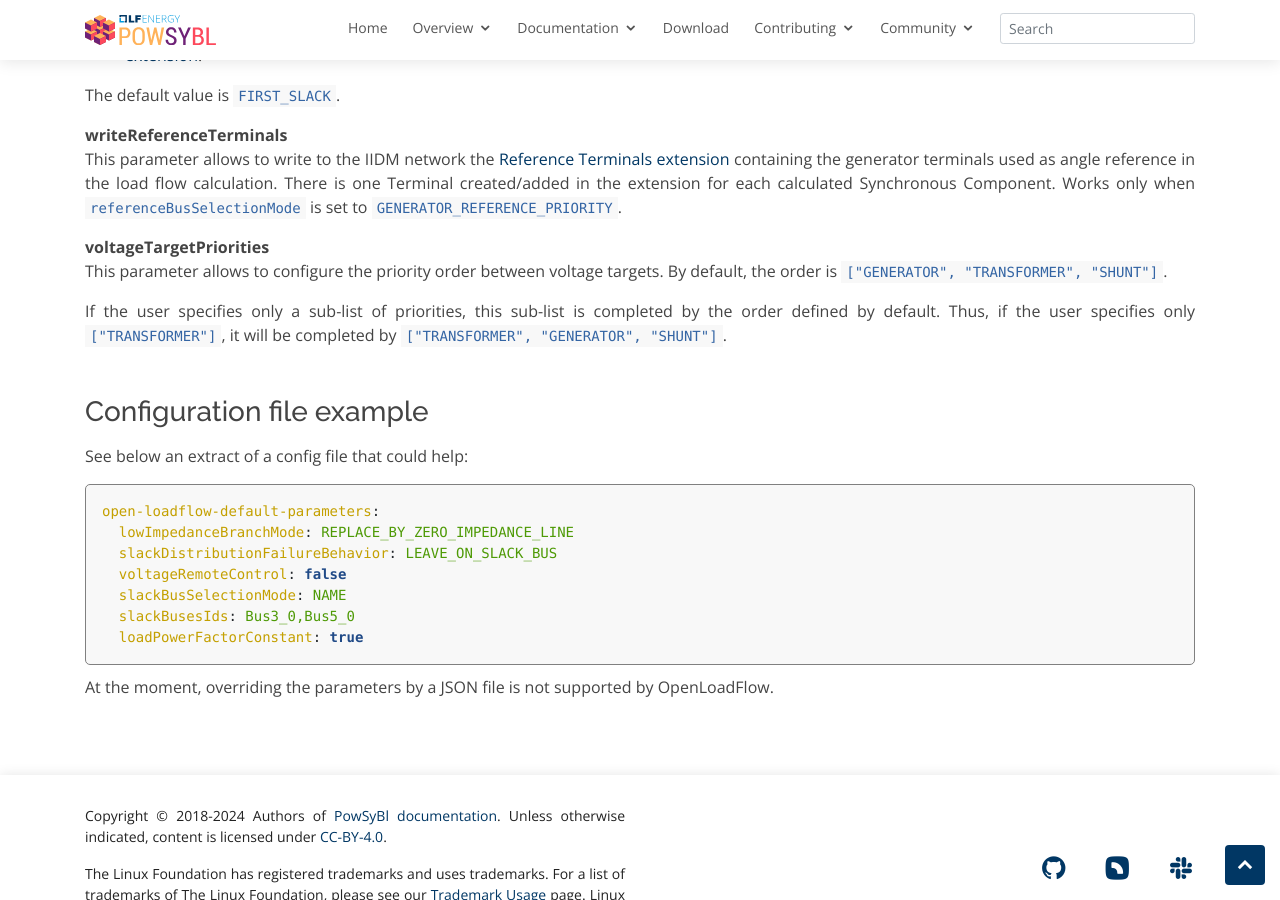
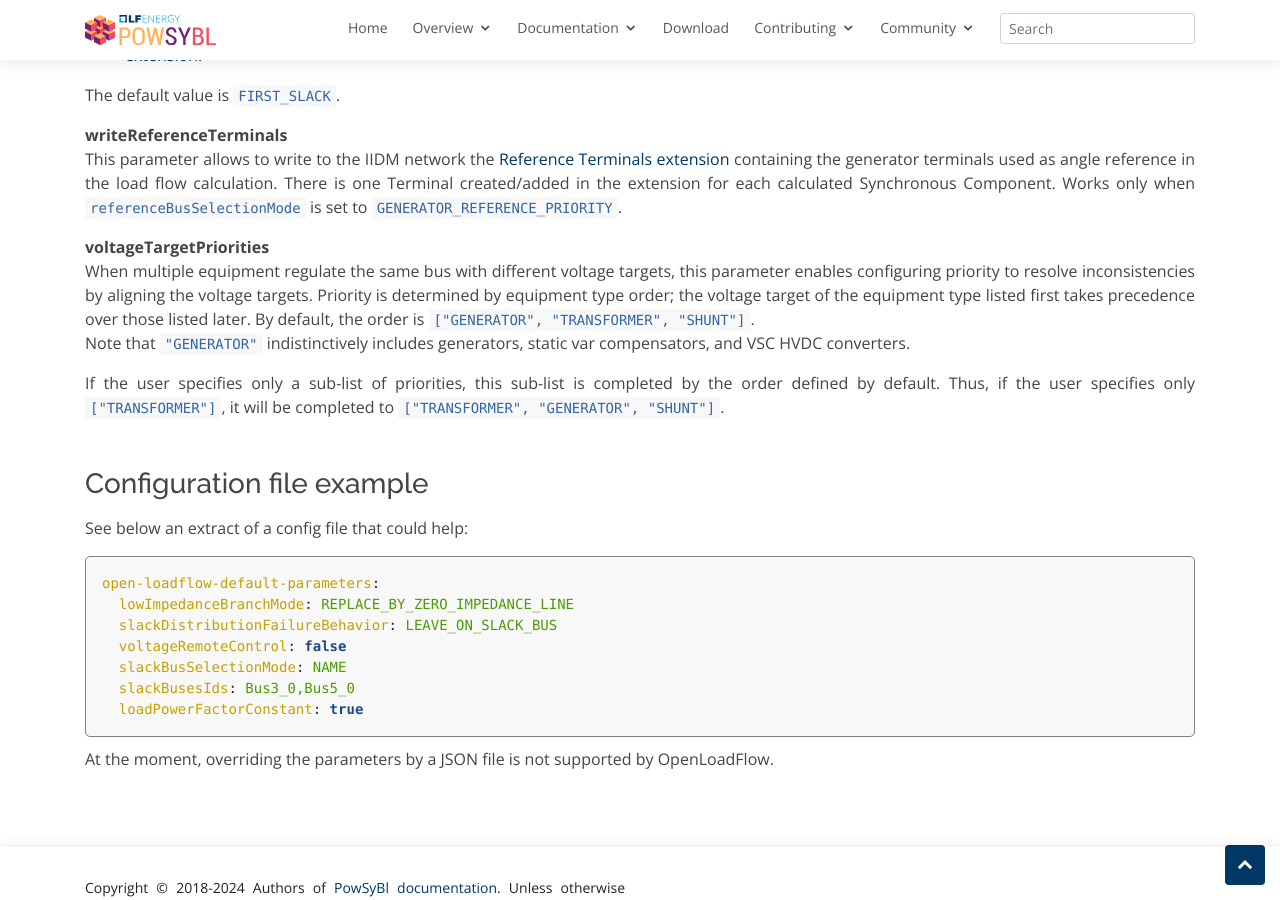
Before and after one commit to powsybl/powsybl.github.io, a Jekyll site: the page built from pages/documentation/simulation/powerflow/openlf.md, in a window 1280 px wide and 900 px high, scrolled down 13265 px. Built offline with Jekyll 4.4.1, drawn with Linux system fonts in a browser that asks for light colours; our own code applies the rules of GitHub Pages for plain Markdown files.

Commit message:
edit
Signed-off-by: Hadrien <hadrien.godard@artelys.com>

```diff
--- a/pages/documentation/simulation/powerflow/openlf.md
+++ b/pages/documentation/simulation/powerflow/openlf.md
@@ -532,12 +532,15 @@
 Works only when `referenceBusSelectionMode` is set to `GENERATOR_REFERENCE_PRIORITY`.
 
 **voltageTargetPriorities**
-This parameter allows to configure the priority order between voltage targets.
+When multiple equipment regulate the same bus with different voltage targets,
+this parameter enables configuring priority to resolve inconsistencies by aligning the voltage targets.
+Priority is determined by equipment type order; the voltage target of the equipment type listed first takes precedence over those listed later.
 By default, the order is `["GENERATOR", "TRANSFORMER", "SHUNT"]`.
+Note that `"GENERATOR"` indistinctively includes generators, static var compensators, and VSC HVDC converters.
 
 If the user specifies only a sub-list of priorities, this sub-list is completed by the
 order defined by default. Thus, if the user specifies only `["TRANSFORMER"]`,
-it will be completed by `["TRANSFORMER", "GENERATOR", "SHUNT"]`.
+it will be completed to `["TRANSFORMER", "GENERATOR", "SHUNT"]`.
 
 ### Configuration file example
 See below an extract of a config file that could help:
```
